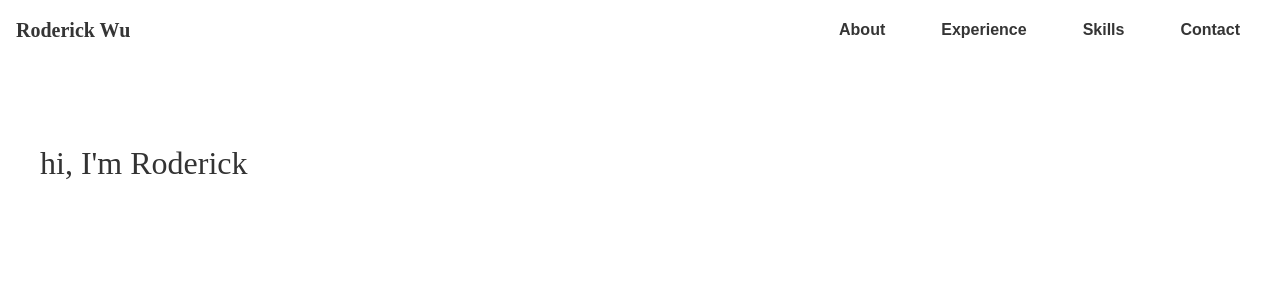
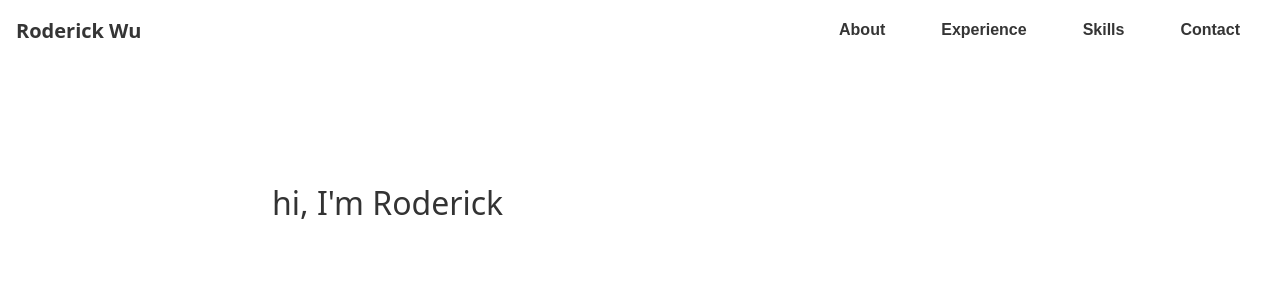
Before and after one commit to Roderick-Wu/Roderick-Wu.github.io, a Jekyll site: the page built from index.md, in a window 1280 px wide and 900 px high. Shown: the top 300 px of the window. Built offline with Jekyll 4.4.1, drawn with Linux system fonts in a browser that asks for light colours.

Commit message:
cleaner navigation/headers

```diff
--- a/assets/css/style.css
+++ b/assets/css/style.css
@@ -1,12 +1,16 @@
-page-content {
+body {
+  margin: 0;
   font-family: system-ui, sans-serif;
+  background: #ffffff;
+  color: #333;
+  scroll-behavior: smooth;
+}
+
+.page-content {
+  max-width: 800px;
   margin: 0 auto;
-  max-width: 800px;
   padding: 2rem;
   line-height: 1.6;
-  background: #ffffff;
-  color: #333;
-
 }
 
 html {
```
